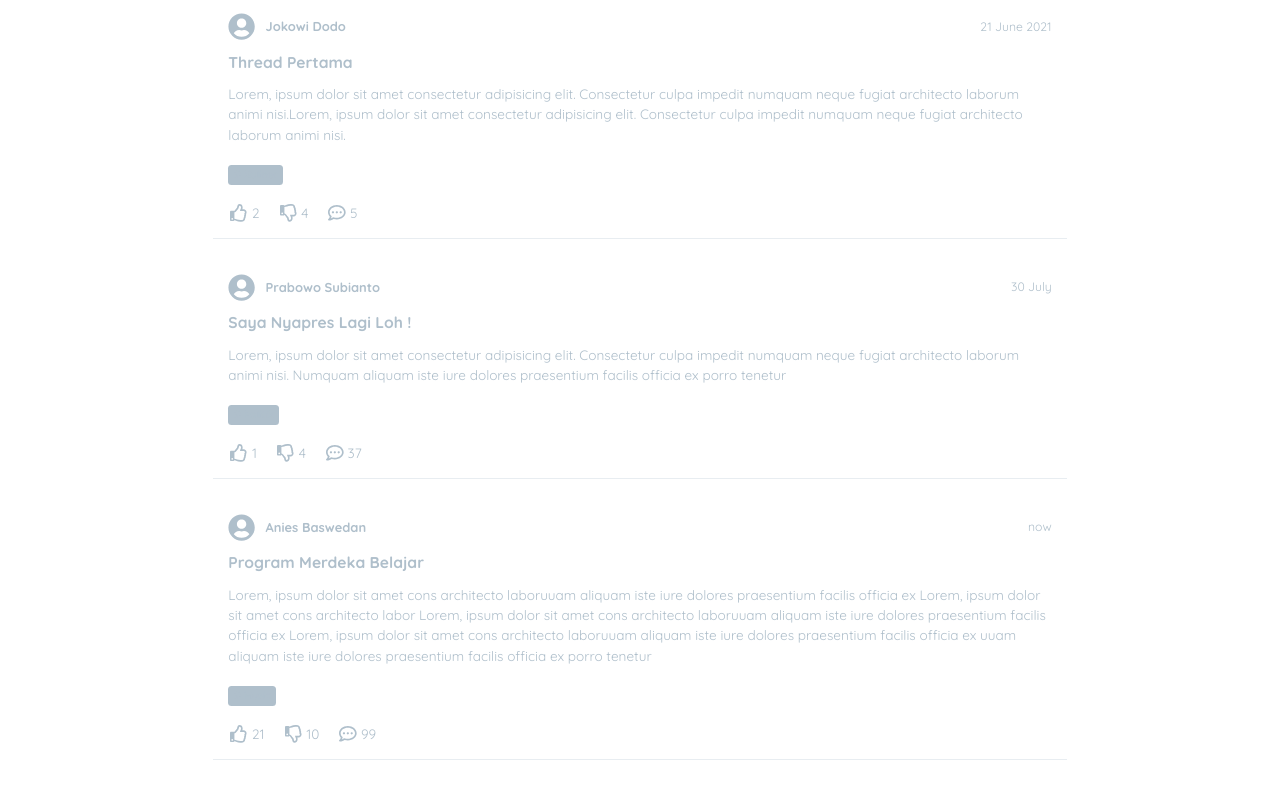
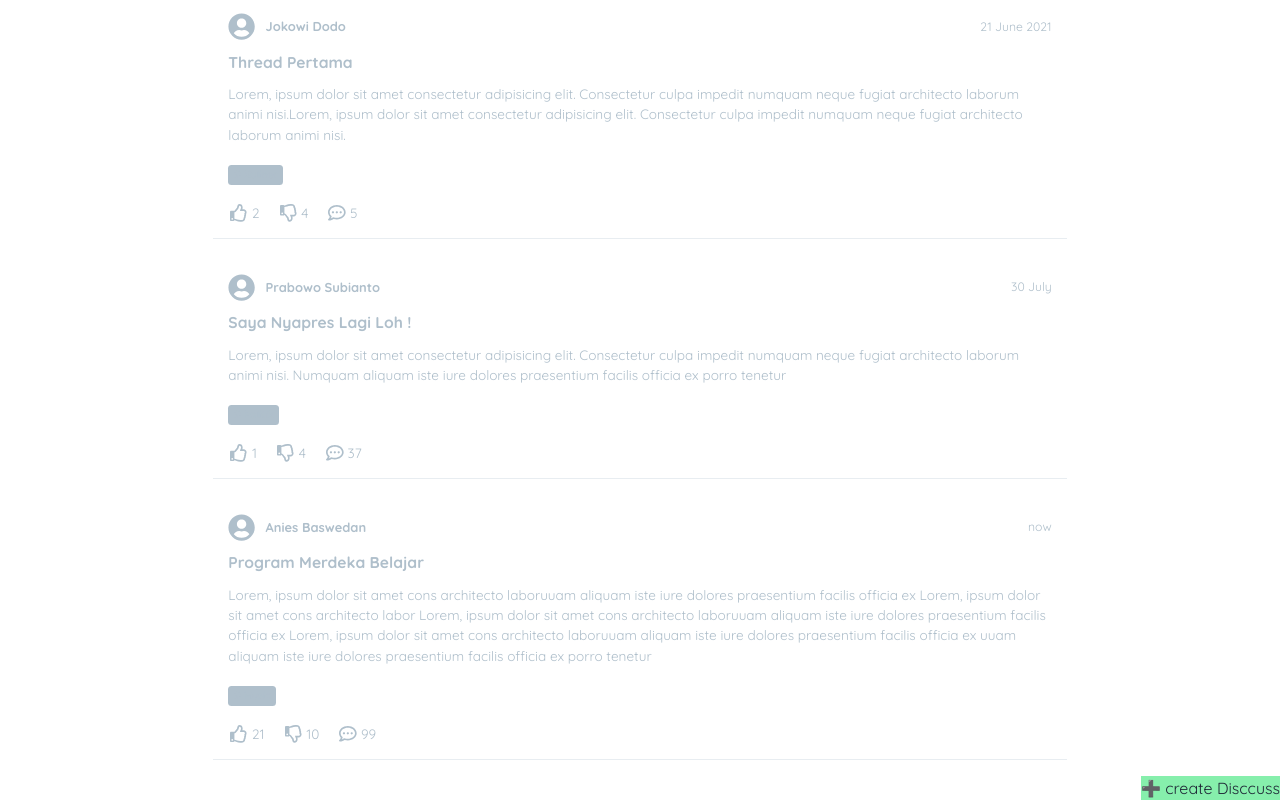
Before and after one commit to ddnamn/disccuss_web_project, a React (Vite) app: page / in a window 1280 px wide. Shown: the part 259-1059 px from the top of the page. Before the commit the page ends 1035 px from the top, so only its background shows below. Built offline with nearby package versions, Linux system fonts and the light colour scheme.

Commit message:
add create disccuss button

```diff
--- /dev/null
+++ b/src/pages/CreateDisccuss.page.jsx
@@ -0,0 +1,16 @@
+import React from 'react'
+
+export default function CreateDisccussPage() {
+  return (
+    <>
+      <button className="btn" onClick={()=>window.my_modal_3.showModal()}>open modal</button>
+      <dialog id="my_modal_3" className="modal">
+      <form method="dialog" className="modal-box">
+         <button className="btn btn-sm btn-circle btn-ghost absolute right-2 top-2">✕</button>
+         <h3 className="font-bold text-lg">Hello!</h3>
+         <p className="py-4">Press ESC key or click on ✕ button to close</p>
+      </form>
+      </dialog>
+    </>
+  )
+}
--- a/src/pages/Thread.page.jsx
+++ b/src/pages/Thread.page.jsx
@@ -5,6 +5,12 @@
 import { threads } from '../utils/local-data'; // data-local (arrayOfObject)
 
 export default function ThreadPage() {
+
+  const createDisccussHandler = ()=>{
+    console.log('open createDisccuss')
+  }
+
+
   return (
     <>
       <div className="threads__container w-2/3 m-auto bg-primary text-transcript py-[1rem]">
@@ -27,6 +33,11 @@
         {/* {LIST} */}
         <CardList threads={threads} />
       </div>
+
+      <div className='z-10 absolute bg-green-300 right-0' onClick={createDisccussHandler}>
+        ➕ create Disccuss
+
+      </div>
     </>
   );
 }
```
